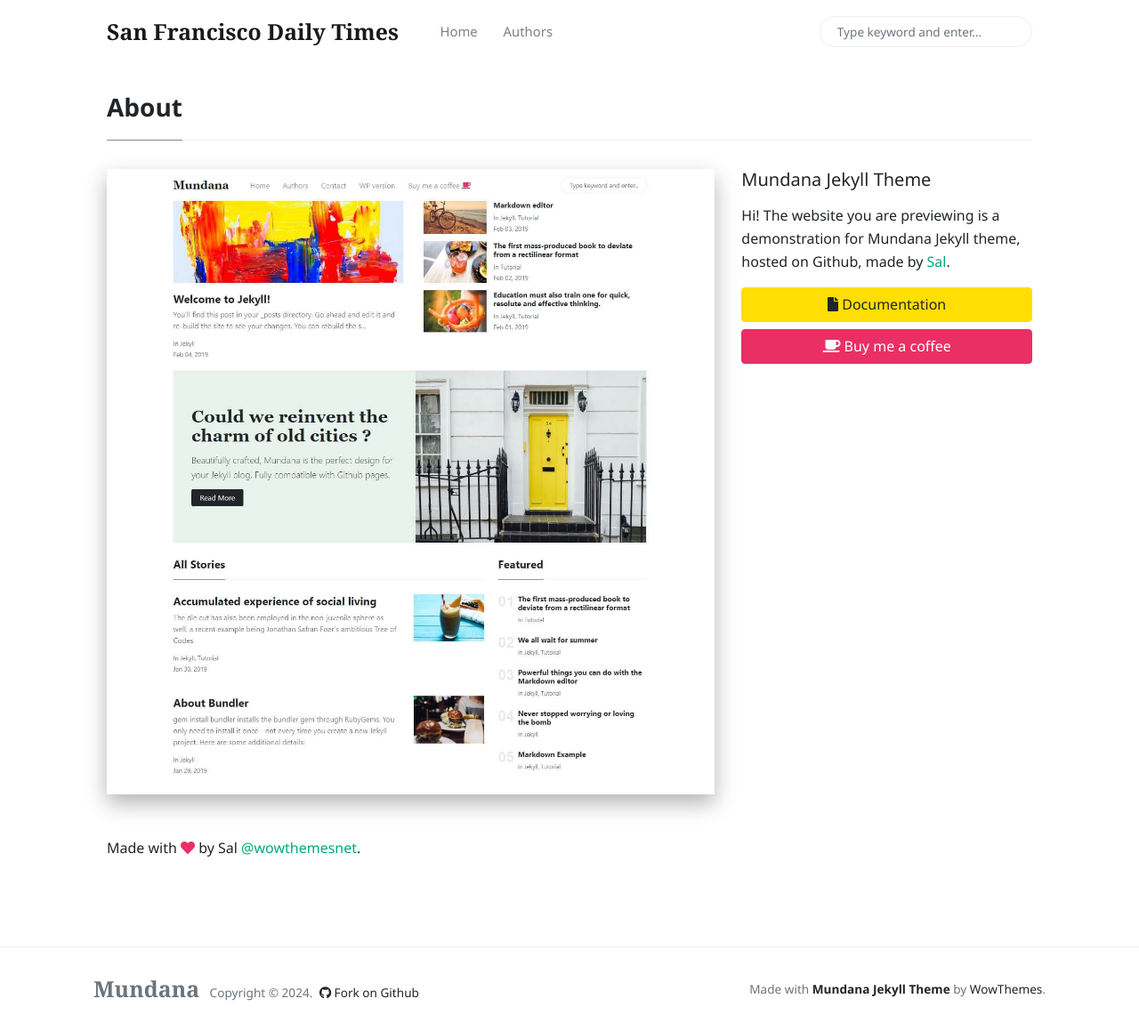
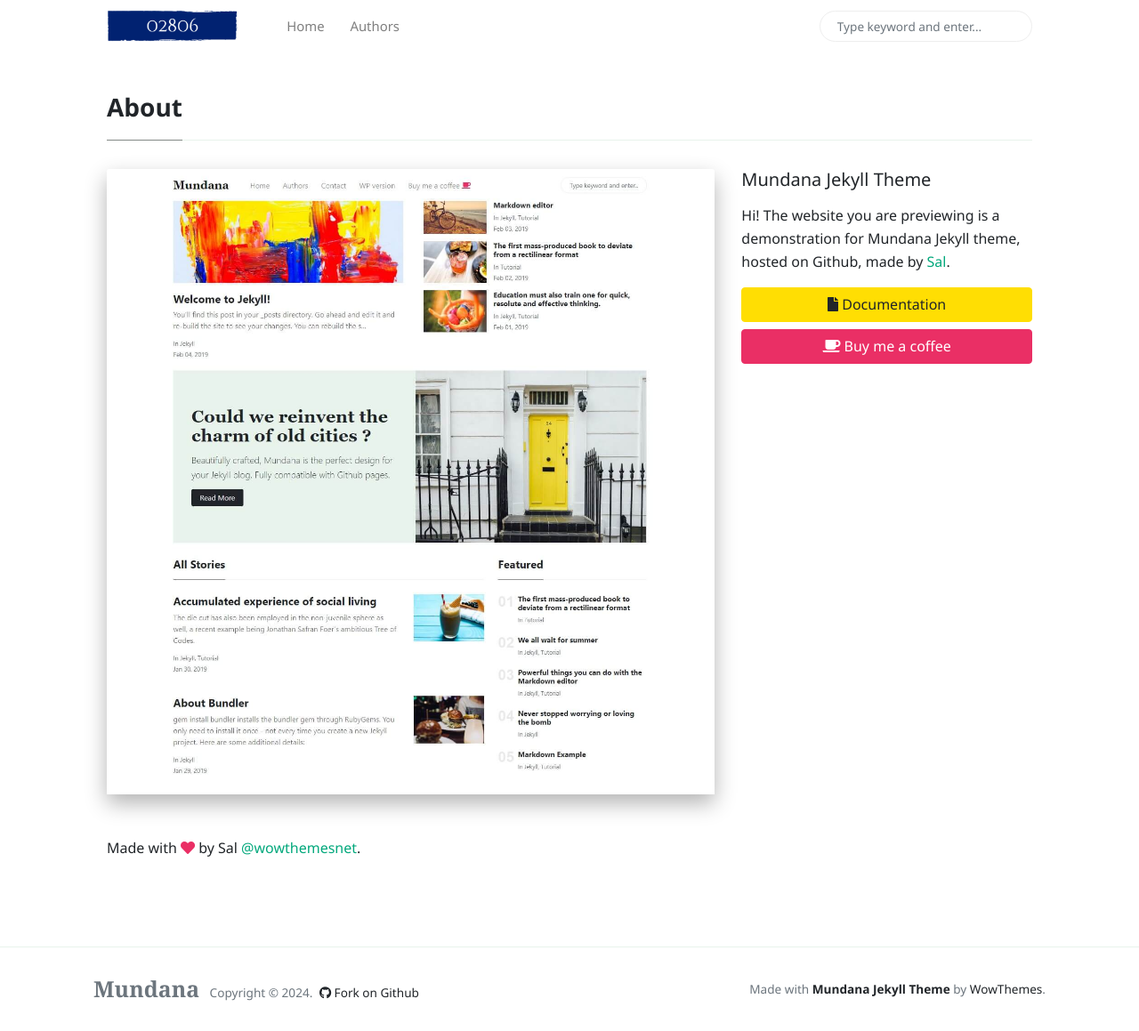
Before and after one commit to socialdata2024-group31/socialdata2024-group31.github.io, a Jekyll site: the page built from _pages/about.md, in a window 1280 px wide and 1159 px high. Shown: the whole window at 89% size. Built offline with Jekyll 4.4.1, drawn with Linux system fonts in a browser that asks for light colours; nearby versions of some CDN libraries; comment, search, counter and statistics services are not loaded.

Commit message:
Add logo

```diff
--- a/_layouts/default.html
+++ b/_layouts/default.html
@@ -38,7 +38,10 @@
     <!-- Navbar -->
     <nav id="MagicMenu" class="topnav navbar navbar-expand-lg navbar-light bg-white fixed-top">
     <div class="container">
-        <a class="navbar-brand" href="{{ site.baseurl }}/index.html"><strong>{{site.name}}</strong></a>
+        <!--<a class="navbar-brand" href="{{ site.baseurl }}/index.html"><strong>{{site.name}}</strong></a>-->
+        <div style="margin-right:40px;">
+            <img src="/assets/images/logo2.png" alt="logo" height="36px">
+        </div>
         <button class="navbar-toggler collapsed" type="button" data-toggle="collapse" data-target="#navbarColor02" aria-controls="navbarColor02" aria-expanded="false" aria-label="Toggle navigation">
         <span class="navbar-toggler-icon"></span>
         </button>
```
